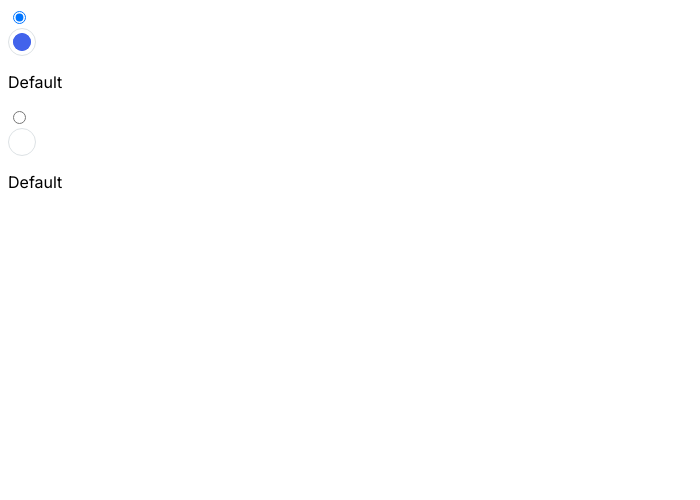
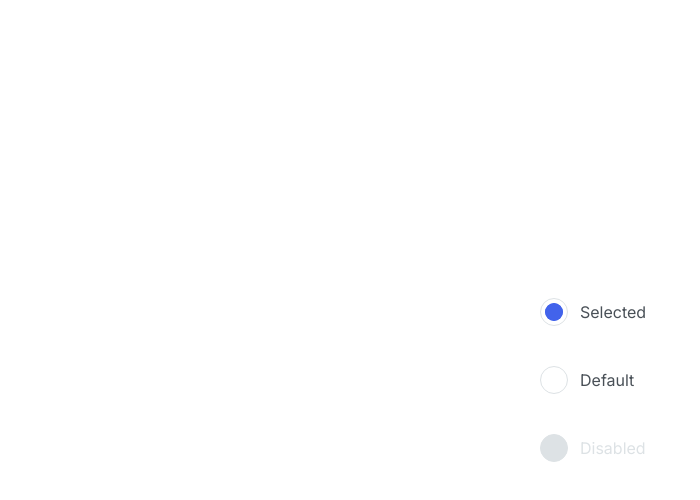
Before and after one commit to js-tasks-ru/htmlcss-20210610_eresha, a website: page 07-lection5/02-radio/index.html in a window 1280 px wide. Shown: the whole page, without its empty margins (0-700 px from the left). Drawn offline with Linux system fonts and the light colour scheme.

Commit message:
7-module-2-task

```diff
--- a/07-lection5/02-radio/index.html
+++ b/07-lection5/02-radio/index.html
@@ -3,27 +3,44 @@
 <html lang="ru">
     <head>
         <link rel="stylesheet" href="../../assets/css/main.css">
+        <link rel="stylesheet" href="./page.css">
         <link rel="stylesheet" href="./radio.css">
     </head>
-    <body>
-        <label class="radio">
+    <body class="page">
+        <label class="radio page__radio">
             <input class="radio__input" type="radio" name="radio-name" value="1" checked>
             <div class="radio__state">
                 <div class="radio__control">
                     <svg class="radio__icon" width="18" height="18" viewBox="0 0 18 18" fill="none" xmlns="http://www.w3.org/2000/svg">
                         <rect width="18" height="18" rx="9" fill="#4263EB"/>
                     </svg>
-
                 </div>
                 <p class="radio__legend radio__legend_default">Default</p>
                 <p class="radio__legend radio__legend_selected">Selected</p>
             </div>
+        </label>
+        <label class="radio page__radio">
             <input class="radio__input" type="radio" name="radio-name" value="2">
             <div class="radio__state">
-                <div class="radio__control"></div>
+                <div class="radio__control">
+                    <svg class="radio__icon" width="18" height="18" viewBox="0 0 18 18" fill="none" xmlns="http://www.w3.org/2000/svg">
+                        <rect width="18" height="18" rx="9" fill="#4263EB"/>
+                    </svg>
+                </div>
                 <p class="radio__legend radio__legend_default">Default</p>
                 <p class="radio__legend radio__legend_selected">Selected</p>
             </div>
         </label>
+        <label class="radio page__radio">
+            <input class="radio__input" type="radio" name="radio-name" value="3" disabled>
+            <div class="radio__state">
+                <div class="radio__control">
+                    <svg class="radio__icon" width="18" height="18" viewBox="0 0 18 18" fill="none" xmlns="http://www.w3.org/2000/svg">
+                        <rect width="18" height="18" rx="9" fill="#4263EB"/>
+                    </svg>
+                </div>
+                <p class="radio__legend radio__legend_disabled">Disabled</p>
+            </div>
+        </label>
     </body>
 </html>
--- /dev/null
+++ b/07-lection5/02-radio/page.css
@@ -0,0 +1,14 @@
+.page {
+  margin: 0;
+  padding: 0;
+  height: 100vh;
+  display: flex;
+  flex-direction: column;
+  align-items: center;
+  justify-content: center;
+}
+
+.page__radio {
+  min-width: 200px;
+  margin-bottom: 40px;
+}
--- a/07-lection5/02-radio/radio.css
+++ b/07-lection5/02-radio/radio.css
@@ -3,11 +3,18 @@
 }
 
 .radio__input {
-
+  opacity: 0;
+  width: 1px;
+  height: 1px;
+  pointer-events: none;
+  position: absolute;
 }
 
 .radio__state {
+  display: flex;
+  align-items: center;
 
+  cursor: pointer;
 }
 
 .radio__control {
@@ -23,15 +30,19 @@
 }
 
 .radio__legend {
-
-}
-
-.radio__legend_selected {
-  display: none;
+  margin: 0 0 0 12px;
+  font-family: Inter;
+  font-style: normal;
+  font-weight: 400;
+  font-size: 16px;
+  line-height: 24px;
+  color: var(--grey-4);
 }
 
 .radio__icon {
   position: absolute;
+  display: none;
+
   width: 18px;
   height: 18px;
   left: 50%;
@@ -42,6 +53,32 @@
   border-radius: 14px;
 }
 
-.radio__input:checked ~ .radio__state .radio__control {
+.radio__legend_selected {
+  display: none;
+}
 
+.radio__legend_disabled {
+  color: var(--grey-2);
 }
+
+.radio__input:checked ~ .radio__state .radio__icon {
+  display: block;
+}
+
+.radio__input:checked ~ .radio__state .radio__legend_default {
+  display: none;
+}
+
+.radio__input:checked ~ .radio__state .radio__legend_selected {
+  display: block;
+}
+
+
+.radio__input:disabled ~ .radio__state .radio__control {
+  background-color: var(--grey-2);
+  border-color: var(--grey-2);
+}
+
+.radio__input:disabled ~ .radio__state {
+  cursor: default;
+}
```
